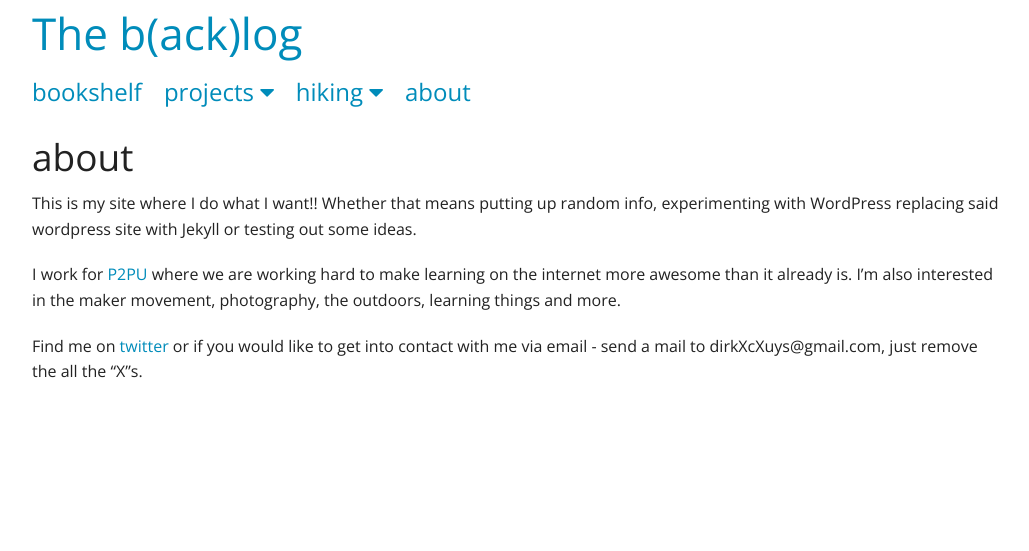
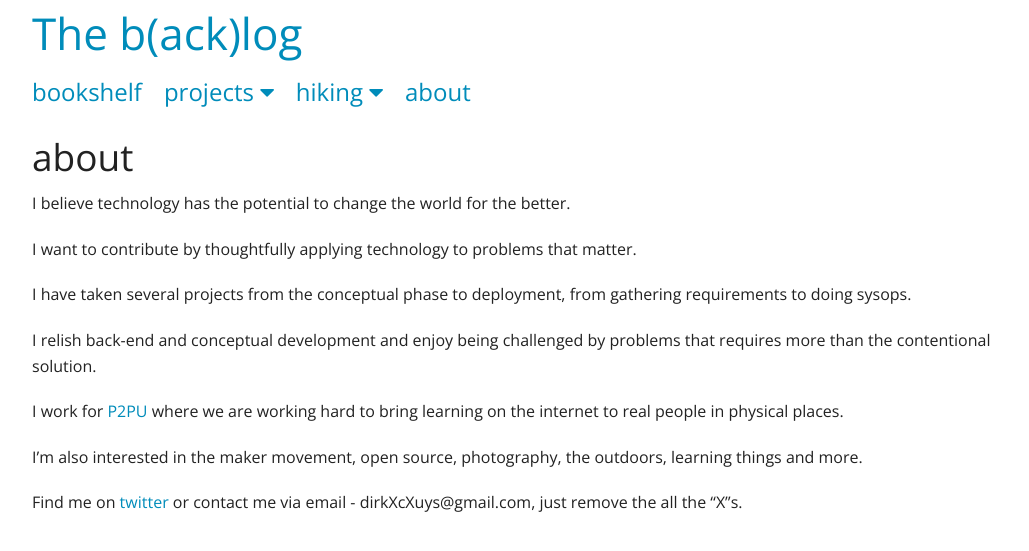
Before and after one commit to dirkcuys/thebacklog, a Jekyll site: the page built from about/index.md, in a window 1280 px wide. Shown: the top 551 px of the page, without its empty margins (123-1152 px from the left). Built offline with Jekyll 4.4.1, drawn with Linux system fonts in a browser that asks for light colours; nearby versions of some CDN libraries.

Commit message:
Update about page

```diff
--- a/about/index.md
+++ b/about/index.md
@@ -3,8 +3,17 @@
 author: dirk
 layout: page
 ---
-This is my site where I do what I want!! Whether that means putting up random info, experimenting with WordPress replacing said wordpress site with Jekyll or testing out some ideas.
 
-I work for [P2PU](https://p2pu.org) where we are working hard to make learning on the internet more awesome than it already is. I'm also interested in the maker movement, photography, the outdoors, learning things and more.
+I believe technology has the potential to change the world for the better.
 
-Find me on [twitter](https://twitter.com/riskycud) or if you would like to get into contact with me via email - send a mail to dirkXcXuys@gmail.com, just remove the all the "X"s.
+I want to contribute by thoughtfully applying technology to problems that matter.
+
+I have taken several projects from the conceptual phase to deployment, from gathering requirements to doing sysops.
+
+I relish back-end and conceptual development and enjoy being challenged by problems that requires more than the contentional solution.
+
+I work for [P2PU](https://p2pu.org) where we are working hard to bring learning on the internet to real people in physical places.
+
+I'm also interested in the maker movement, open source, photography, the outdoors, learning things and more.
+
+Find me on [twitter](https://twitter.com/riskycud) or contact me via email - dirkXcXuys@gmail.com, just remove the all the "X"s.
```
